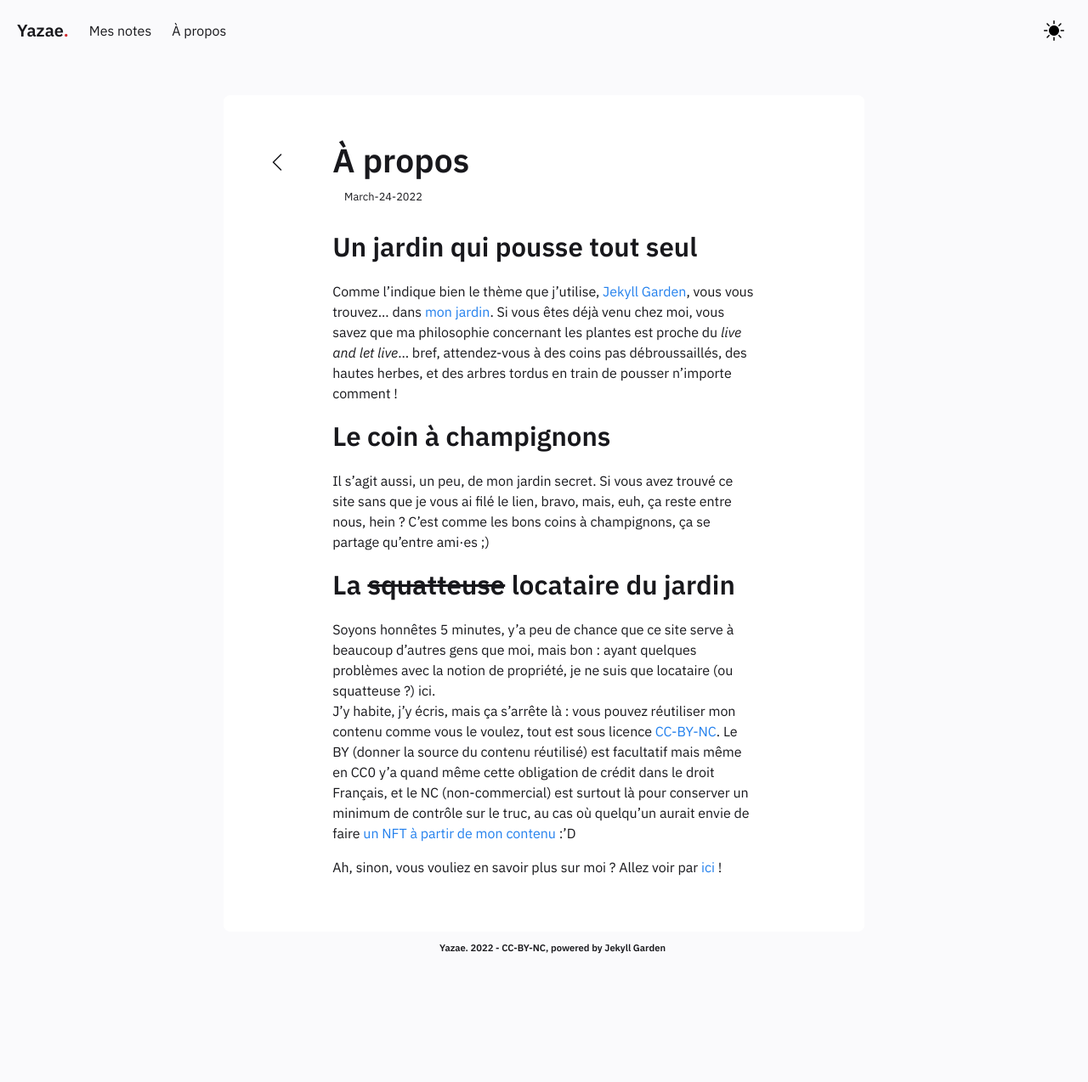
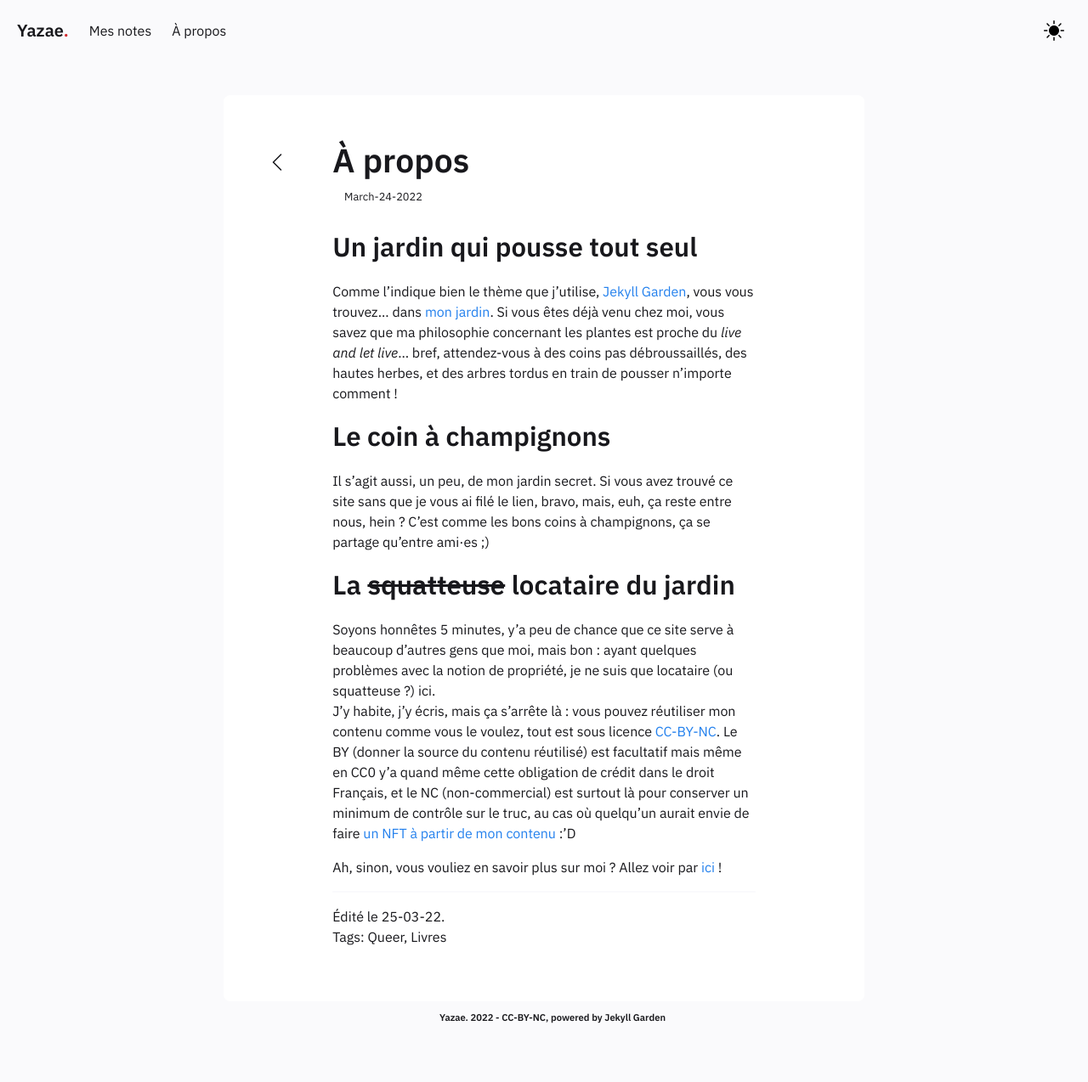
Before and after one commit to yazae/yazae.github.io, a Jekyll site: the page built from _posts/2022-03-24-about.md, in a window 1280 px wide. Shown: the whole page at 85% size. Built offline with Jekyll 4.4.1, drawn with Linux system fonts in a browser that asks for light colours; before the commit the page ends 1192 px from its top, so only the background shows below that.

Commit message:
update lien

```diff
--- a/_posts/2022-03-24-about.md
+++ b/_posts/2022-03-24-about.md
@@ -11,4 +11,8 @@
 Soyons honnêtes 5 minutes, y’a peu de chance que ce site serve à beaucoup d’autres gens que moi, mais bon : ayant quelques problèmes avec la notion de propriété, je ne suis que locataire (ou squatteuse ?) ici.
 J’y habite, j’y écris, mais ça s’arrête là : vous pouvez réutiliser mon contenu comme vous le voulez, tout est sous licence [CC-BY-NC](https://creativecommons.org/licenses/by-nc/2.0/deed.fr "Creative Commons : CC-BY-NC"). Le BY (donner la source du contenu réutilisé) est facultatif mais même en CC0 y’a quand même cette obligation de crédit dans le droit Français, et le NC (non-commercial) est surtout là pour conserver un minimum de contrôle sur le truc, au cas où quelqu’un aurait envie de faire [un NFT à partir de mon contenu](https://framablog.org/2021/09/23/comment-se-faire-10-000-boules-sur-le-dos-dun-artiste-libre/ "David Revoy : N’achetez pas les NFT « Dream Cats »") :’D
 
-Ah, sinon, vous vouliez en savoir plus sur moi ? Allez voir par [ici](../notes/Yazae) !
+Ah, sinon, vous vouliez en savoir plus sur moi ? Allez voir par [ici](../notes/Yazae "Mes notes : Yazae") !
+
+-----
+Édité le 25-03-22.
+Tags: Queer, Livres
```
